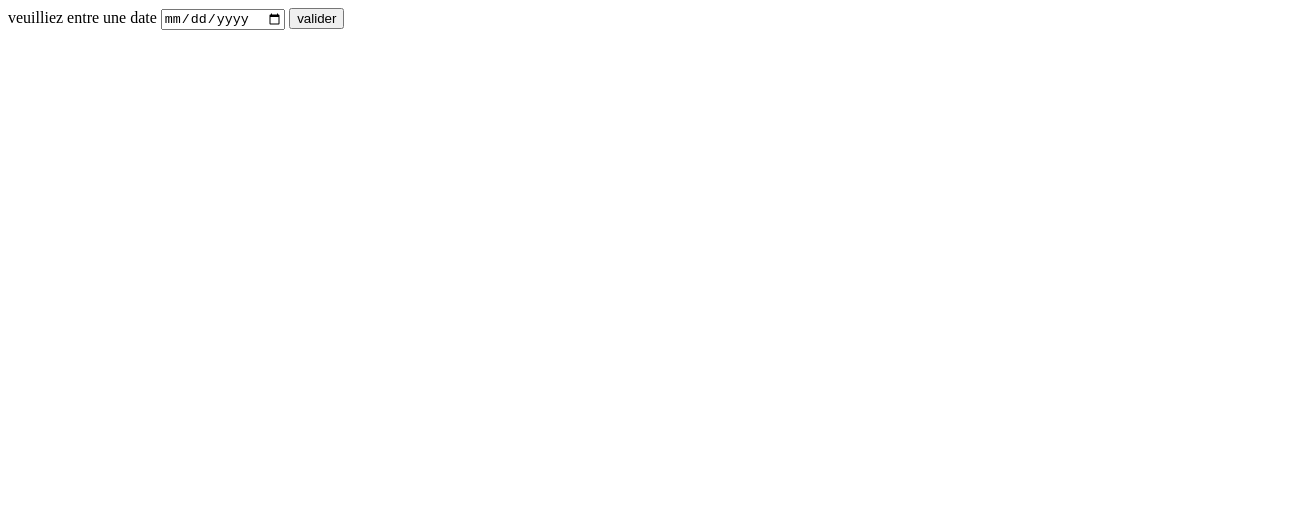
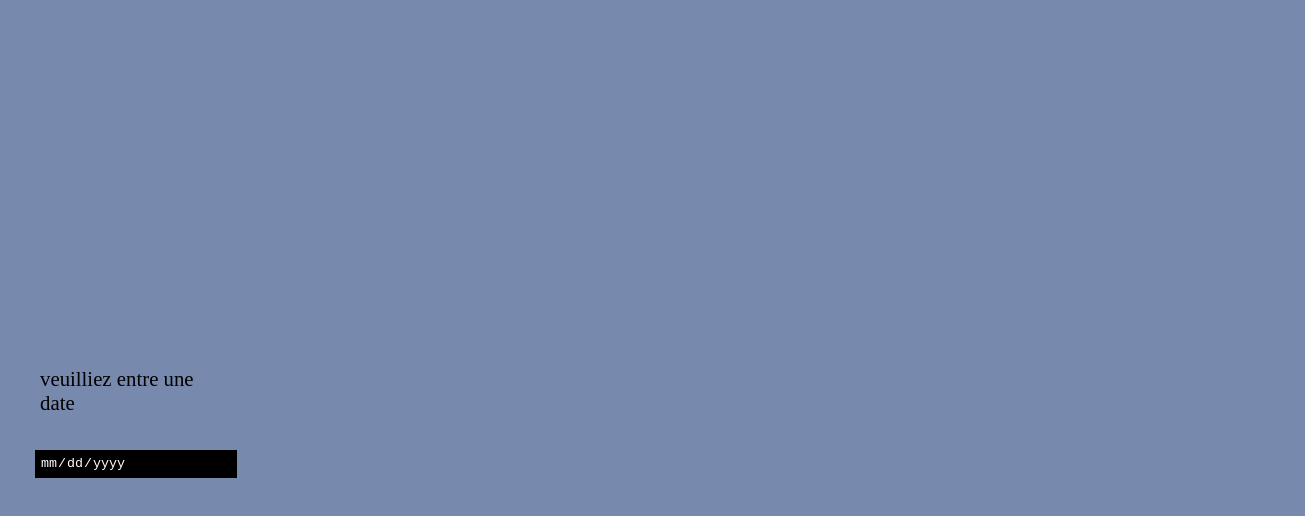
Before and after one commit to romainpro/chrono-js, a plain HTML site: page index.html in a window 1280 px wide. Shown: the whole page, 1305 px wide, since content can reach past the window. Drawn offline with Linux system fonts and the light colour scheme.

Commit message:
add-style

```diff
--- a/index.html
+++ b/index.html
@@ -3,11 +3,12 @@
 <head>
     <meta charset="UTF-8">
     <meta name="viewport" content="width=device-width, initial-scale=1.0">
+    <link rel="stylesheet" href="styles.css">
     <title>Chrono Date</title>
 </head>
 <body>
 
-    <label for="inputDate">veuilliez entre une date </label>
+    <label for="inputDate" id="labelDate">veuilliez entre une date </label>
     <input type="date" id="inputDate">
     <button type="button" id="submit">valider</button>
 
--- a/main.js
+++ b/main.js
@@ -9,6 +9,7 @@ let paraDays =document.createElement(`p`)
 let paraHours =document.createElement(`p`)
 let paraMinute =document.createElement(`p`)
 let paraSecond = document.createElement(`p`)
+let h1Error = document.createElement(`h1`);
 
 btnSubmit.addEventListener(`click`,updateDate);
 
@@ -27,11 +28,11 @@ function compareDate(){
 //////////////////////////////////////////////////////////////////////////////////////////////////////////////////
 ///////////////////////////////compare les dates /////////////////////////////////////////////////////////////////
     if(inputDateParse<dateNow){
-        console.log(`erreur date est deja passer`);
-        let h1Error = document.createElement(`h1`);
         h1Error.textContent ="erreur date est deja passer";
+        h1Error.remove()
         divError.appendChild(h1Error);
     }else if (inputDateParse >= dateNow){
+        h1Error.remove()
         let lastforDate = inputDateParse - dateNow;//  var temps restant avent date
         displayTime(lastforDate);
     }
@@ -74,8 +75,6 @@ function displayTime(lastforDate){
     paraweek.textContent=(`Il reste ${Math.floor(week)} semaine ${Math.floor(stayDays)} jour ${Math.floor(stayhours)} heures ${Math.floor(stayMinutes)} minutes et ${Math.floor(staySeconde)} secondes`);
     divdisplay.appendChild(paraweek)
 
-
-
 }
 
 setInterval(`updateDate()`,1000)
--- a/styles.css
+++ b/styles.css
@@ -0,0 +1,32 @@
+
+
+button{
+    display: none;
+}
+
+body{
+    width: 100vw;
+    height: 100vh;
+    display: flex;
+    flex-direction: column;
+    justify-content: center;
+    background-color: rgba(33, 61, 123, 0.606);
+    font-size: 1.3em;
+    padding: 5px;
+    margin: 15px;
+
+}
+#inputDate{
+    width: 15%;
+    background-color: black;
+    color: white;
+    border: none;
+    padding: 5px;
+    margin: 15px;
+}
+
+label{
+    width: 15%;
+    padding: 5px;
+    margin: 15px;
+}
```
Also changed, not shown: liste.txt.
